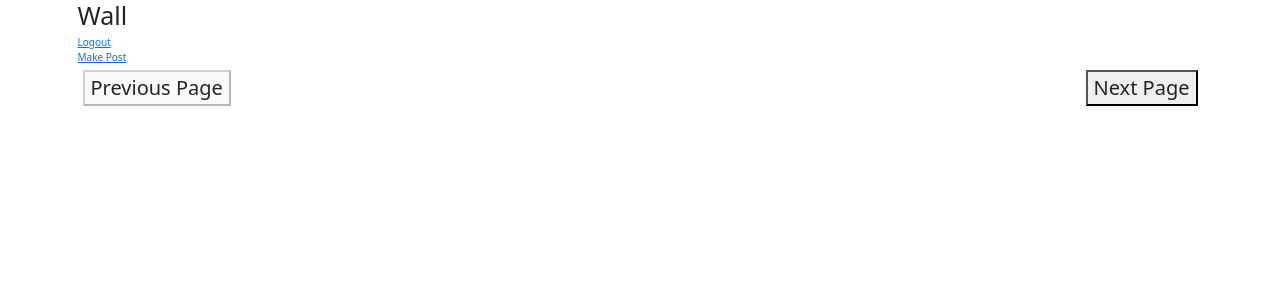
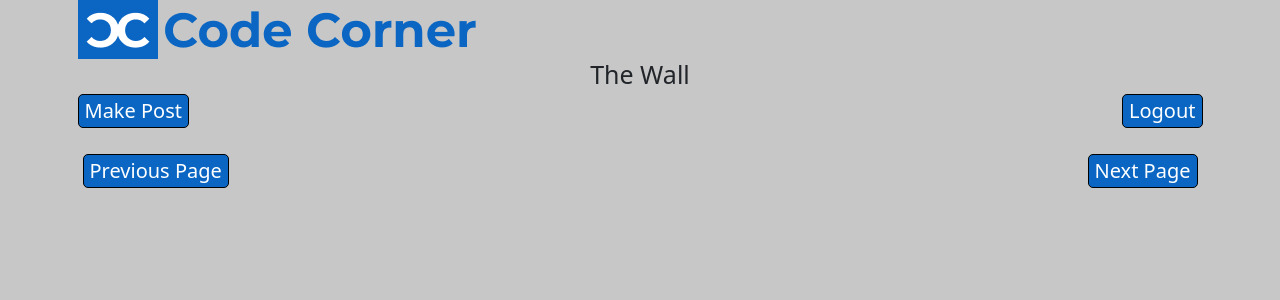
Before and after one commit to KaptainJosh/codecorner, a React (Create React App) app in the folder client/: page /wall in a window 1280 px wide. Shown: the top 300 px of the page. Built offline with nearby package versions, Linux system fonts and the light colour scheme; no server answers.

Commit message:
Improved UI and styling

```diff
--- a/client/src/components/MakePost.jsx
+++ b/client/src/components/MakePost.jsx
@@ -1,6 +1,6 @@
 import React from "react";
 import { useNavigate} from "react-router-dom";
-//import { Link} from "react-router-dom";
+import { Link} from "react-router-dom";
 import $ from "jquery";
 const hljs = require("highlight.js")
 
@@ -10,6 +10,9 @@ function MakePost() {
     const navigate = useNavigate();
     let tags = [];
     $(document).ready(() => {
+        //Add background color
+        document.body.style = "background: #c7c7c7";
+
         updatePostPreview();
 
         $("#submitButton").click(() => {
@@ -214,9 +217,16 @@ function MakePost() {
 
     return <div className="container">
         <title>Make Post</title>
-        <h1>Make Post</h1>
 
-        <textarea id="postTextarea" rows="25" cols="120"></textarea>
+        {/* CodeCorner Logo*/}
+        <img src="/assets/images/CodeCornerLogo.png" alt="Logo"/>
+
+        <h1 style={{textAlign: "center"}}>Make Post</h1>
+
+        <button onClick={() => navigate("/wall")} style={{fontSize: "20px", marginBottom: "15px", backgroundColor: "#0a66c2", color: "white", border: "1px solid black", borderRadius: "5px"}}>Return to Wall</button>
+        <br />
+
+        <textarea id="postTextarea" rows="25" cols="120" style={{background: "#e3e3e3"}}></textarea>
         <br />
 
         <ul id="tagSelection">
@@ -228,9 +238,10 @@ function MakePost() {
             <li> <button className="tagToAdd">C#</button></li>
         </ul>
 
-        <button id="codeButton">Highlight Code Snippet</button>
-        <button id="submitButton">Submit</button>
+        <button id="codeButton" style={{fontSize: "16px", backgroundColor: "#0a66c2", color: "white", border: "1px solid black", borderRadius: "5px", display: "inline-block", marginRight: "5px"}}>Highlight Code Snippet</button>
+        <button id="submitButton" style={{fontSize: "16px", backgroundColor: "#0a66c2", color: "white", border: "1px solid black", borderRadius: "5px", display: "inline-block"}}>Submit</button>
 
+        <br />
         <br />
 
         <h2>Post Preview:</h2>
--- a/client/src/components/Post.jsx
+++ b/client/src/components/Post.jsx
@@ -7,6 +7,9 @@ const hljs = require("highlight.js")
 function Post() {
 	const navigate = useNavigate();
 	$(document).ready(() => {
+		//Add background color
+        document.body.style = "background: #c7c7c7";
+
 		//Get post ID since path is of form /posts/ID
 		const postId = window.location.pathname.split('/')[2];
 
@@ -56,7 +59,7 @@ function Post() {
 
 	function displayPost(post) {
 		let postElement = document.getElementById("post");
-		postElement.style = "border: 1px solid black; margin: 10px; padding: 5px;";
+		postElement.style = "border: 1px solid black; border-radius: 15px; margin: 10px; padding: 5px; background-color: #d9d9d9;"
 
 		let timestamp = parseInt(post["time"]);
 		let timeString = getLocalTimeString(timestamp);
@@ -95,7 +98,7 @@ function Post() {
 		let timeString = getLocalTimeString(timestamp);
 
 		let newComment = document.createElement('div');
-		newComment.style = "border: 1px solid black; margin: 10px; padding: 5px;";
+		newComment.style = "border: 1px solid black; border-radius: 15px; margin: 10px; padding: 5px; background-color: #d9d9d9;"
 		newComment.innerHTML = `<p><b style="font-size: 16px;">${comment["user"]}</b><br/>${timeString}<hr>${comment["content"]}<br/></p>`;
 
 		return newComment;
@@ -119,24 +122,32 @@ function Post() {
     }
 
 	return <div className="container">
-        <h1>Specific Post</h1>
-        <Link to="/login">Logout</Link>
-        <br />
+		{/* CodeCorner Logo*/}
+        <img src="/assets/images/CodeCornerLogo.png" alt="Logo"/>
 
-		<Link to="/wall">Return to Wall</Link>
+		<br />
+		<br />
+
+        <button onClick={() => navigate("/login")} style={{float: "right", fontSize: "20px", marginBottom: "15px", backgroundColor: "#0a66c2", color: "white", display: "inline-block", width: "auto", height: "auto", border: "1px solid black", borderRadius: "5px"}}>Logout</button>
+        <button onClick={() => navigate("/wall")} style={{float: "left", fontSize: "20px", marginBottom: "15px", backgroundColor: "#0a66c2", color: "white", display: "inline-block", width: "auto", height: "auto", border: "1px solid black", borderRadius: "5px"}}>Return to Wall</button>
+
+		<br />
+		<br />
+		<br />
 
 		<div id="post"></div>
 
+		<br />
+
 		<div>
-			<h3>Leave a Comment</h3>
+			<h3>Comments</h3>
 
-			<textarea id="commentTextarea" rows="10" cols="75"></textarea>
+			<textarea id="commentTextarea" rows="10" cols="75" style={{background: "#e3e3e3"}}></textarea>
 			<br />
-			<button id="submitButton">Submit Comment</button>
+			<button id="submitButton" style={{fontSize: "16px", backgroundColor: "#0a66c2", color: "white", border: "1px solid black", borderRadius: "5px"}}>Submit Comment</button>
 		</div>
 
 		<br />
-		<h3>View Comments</h3>
 		<div id="comments"></div>
     </div>
 }
--- a/client/src/components/Wall.jsx
+++ b/client/src/components/Wall.jsx
@@ -22,6 +22,9 @@ function Wall() {
     const navigate = useNavigate();
 
     $(document).ready(() => {
+        //Add background color
+        document.body.style = "background: #c7c7c7";
+
         getNumPosts();
         getPosts();
 
@@ -58,7 +61,7 @@ function Wall() {
         for (let post of posts) {
             let postElement = document.createElement("div");
 
-            const baseStyle = "border: 1px solid black; border-radius: 15px; margin: 10px; padding: 5px; background-color: #edf0ee;"
+            const baseStyle = "border: 1px solid black; border-radius: 15px; margin: 10px; padding: 5px; background-color: #d9d9d9;"
             postElement.style = baseStyle;
 
             let timestamp = parseInt(post["time"]);
@@ -79,7 +82,7 @@ function Wall() {
 
             //Change color on hover to indicate that post is clickable
             postElement.onmouseover = function() {
-                this.style = baseStyle + "background-color: #D3D3D3; cursor: pointer; ";
+                this.style = baseStyle + "background-color: #c2c2c2; cursor: pointer; ";
             };
 
             postElement.onmouseout = function() {
@@ -157,16 +160,20 @@ function Wall() {
     }
 
     return <div className="container">
-        <h1>Wall</h1>
-        <Link to="/login">Logout</Link>
+        {/* CodeCorner Logo*/}
+        <img src="/assets/images/CodeCornerLogo.png" alt="Logo"/>
+
+        <h1 style={{textAlign: "center"}}>The Wall</h1>
+        <button onClick={() => navigate("/login")} style={{float: "right", fontSize: "20px", margin: "0px", backgroundColor: "#0a66c2", color: "white", display: "inline-block", width: "auto", height: "auto", border: "1px solid black", borderRadius: "5px"}}>Logout</button>
+        <button onClick={() => navigate("/makePost")} style={{float: "left", fontSize: "20px", margin: "0px", backgroundColor: "#0a66c2", color: "white", display: "inline-block", width: "auto", height: "auto", border: "1px solid black", borderRadius: "5px"}}>Make Post</button>
+
         <br />
-        <Link to="/makePost">Make Post</Link>
 
-        <div className="container" id="posts">
+        <div className="container" id="posts" style={{marginTop: "40px"}}>
         </div>
 
-        <button onClick={loadPreviousPage} id="prevPageButton" style={{float: "left", fontSize: "20px", margin: "5px"}}>Previous Page</button>
-        <button onClick={loadNextPage} id="nextPageButton" style={{float: "right", fontSize: "20px", margin: "5px"}}>Next Page</button>
+        <button onClick={loadPreviousPage} id="prevPageButton" style={{float: "left", fontSize: "20px", margin: "5px", backgroundColor: "#0a66c2", color: "white", border: "1px solid black", borderRadius: "5px"}}>Previous Page</button>
+        <button onClick={loadNextPage} id="nextPageButton" style={{float: "right", fontSize: "20px", margin: "5px", backgroundColor: "#0a66c2", color: "white", border: "1px solid black", borderRadius: "5px"}}>Next Page</button>
     </div>
 }
 
```
